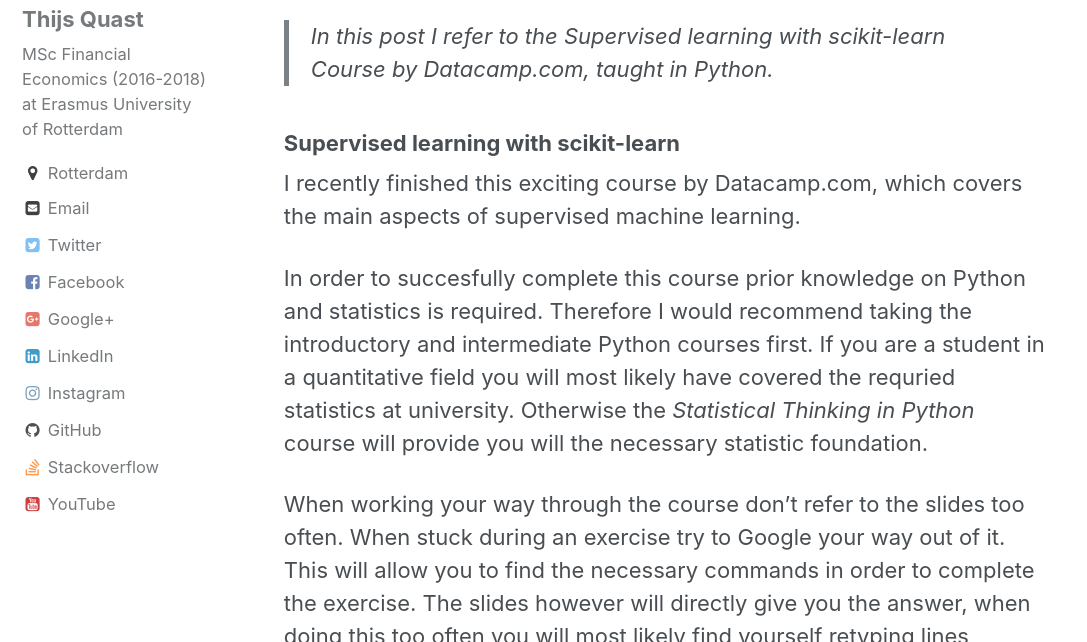
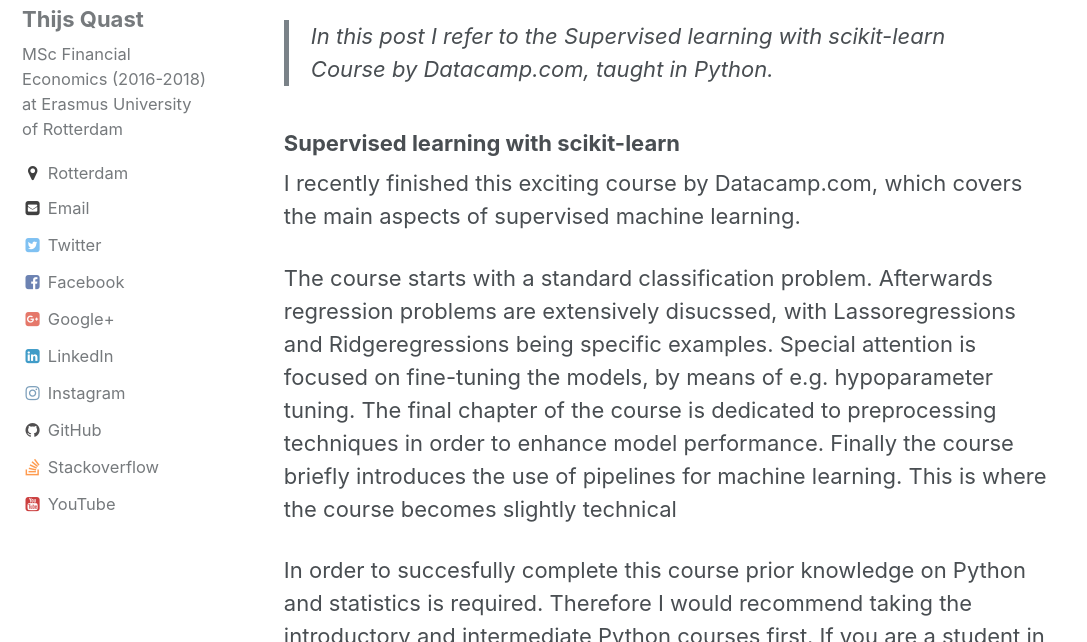
Before and after one commit to Thijsq/thijsq.github.io, a Jekyll site: the page built from _posts/2018-01-10-supervised-learning.md, in a window 1280 px wide and 900 px high, cut to the strip 258-900 px from the top of the window. Shown: the whole strip, without its empty margins (0-1087 px from the left). Built offline with Jekyll 4.4.1, drawn with Linux system fonts in a browser that asks for light colours.

Commit message:
added course specific content to the post

```diff
--- a/_posts/2018-01-10-supervised-learning.md
+++ b/_posts/2018-01-10-supervised-learning.md
@@ -11,6 +11,8 @@ tags: [machine learning, python]
 ### Supervised learning with scikit-learn
 I recently finished this exciting course by Datacamp.com, which covers the main aspects of supervised machine learning.
 
+The course starts with a standard classification problem. Afterwards regression problems are extensively disucssed, with Lassoregressions and Ridgeregressions being specific examples. Special attention is focused on fine-tuning the models, by means of e.g. hypoparameter tuning. The final chapter of the course is dedicated to preprocessing techniques in order to enhance model performance. Finally the course briefly introduces the use of pipelines for machine learning. This is where the course becomes slightly technical
+
 In order to succesfully complete this
 course prior knowledge on Python and statistics is required. Therefore I would recommend taking the introductory and intermediate Python courses first.
 If you are a student in a quantitative field you will most likely have covered the requried statistics at university. Otherwise the _Statistical Thinking in Python_ course will provide you will the necessary statistic foundation.
```
